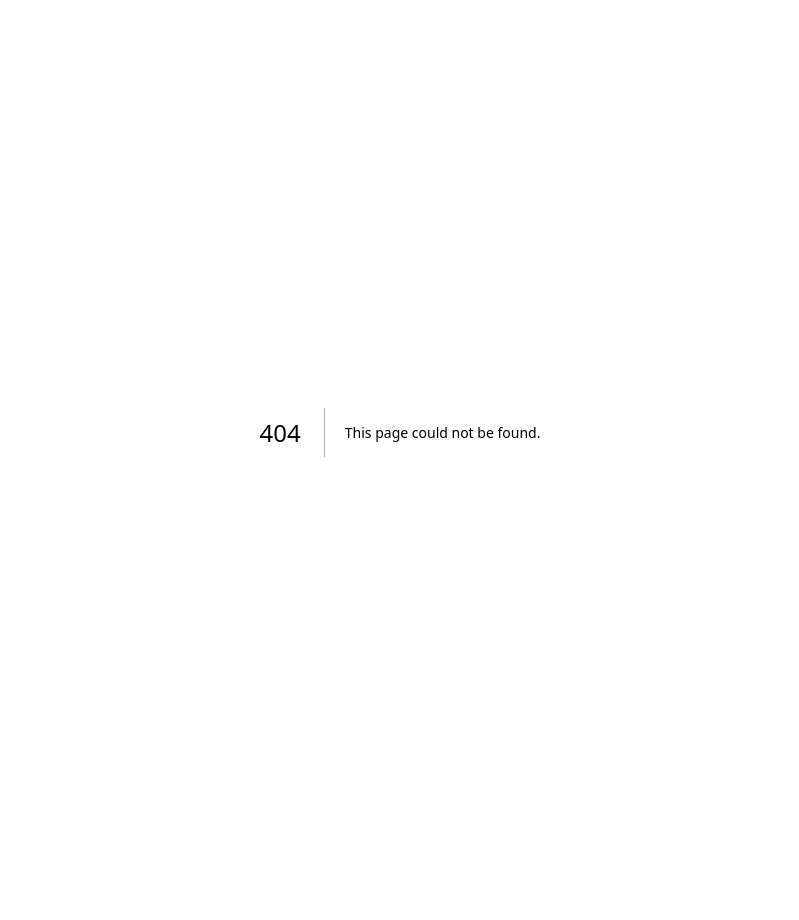
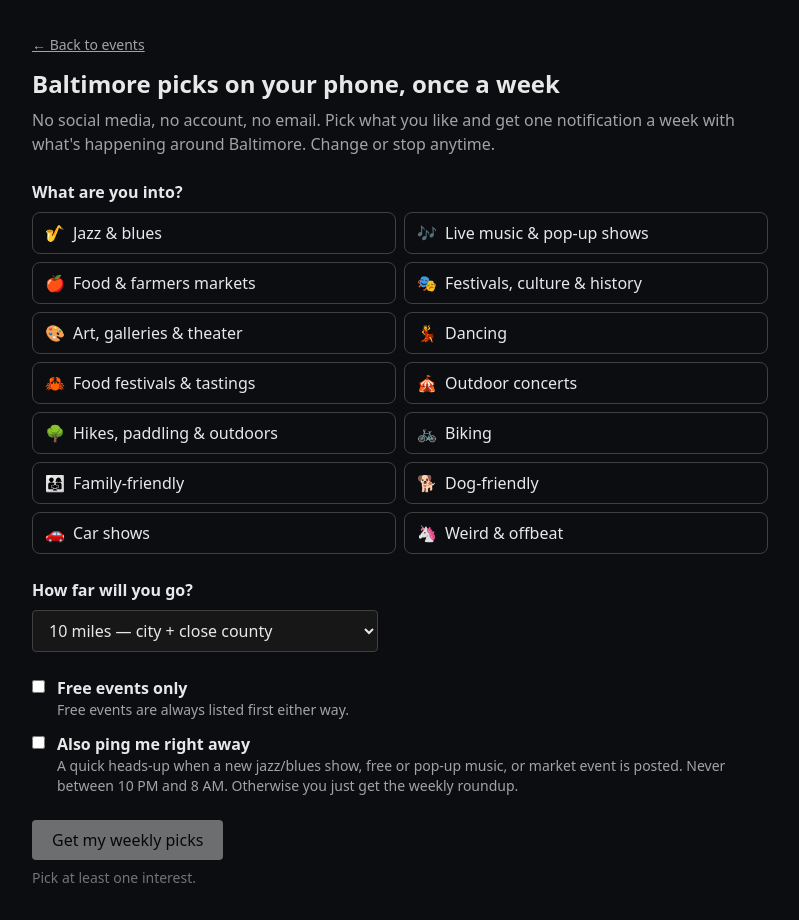
Before and after one commit to TbilKitty/BMore_Social, a Next.js app in the folder web/: page /alerts in a window 1280 px wide. Before the commit this address had no page. Shown: the top 920 px of the page, without its empty margins (240-1039 px from the left). Before the commit the page ends 864 px from the top, so only its background shows below. Built offline with nearby package versions, Linux system fonts and the light colour scheme.

Commit message:
Rename page to page.tsx

```diff
--- /dev/null
+++ b/web/app/alerts/page.tsx
@@ -0,0 +1,126 @@
+"use client";
+
+import { useState } from "react";
+import Link from "next/link";
+import AlertPrefsForm from "@/components/AlertPrefsForm";
+import { AlertPrefs, DEFAULT_PREFS } from "@/lib/alerts";
+
+const APP_STORE = "https://apps.apple.com/app/ntfy/id1625396347";
+const PLAY_STORE = "https://play.google.com/store/apps/details?id=io.heckel.ntfy";
+
+function CopyBox({ value, label }: { value: string; label: string }) {
+  const [copied, setCopied] = useState(false);
+  return (
+    <div className="flex gap-2 items-stretch my-2">
+      <code className="flex-1 bg-neutral-900 border border-neutral-700 rounded px-3 py-2 break-all text-sm">{value}</code>
+      <button
+        type="button"
+        onClick={async () => {
+          await navigator.clipboard.writeText(value);
+          setCopied(true);
+          setTimeout(() => setCopied(false), 2000);
+        }}
+        className="px-3 rounded bg-white text-black text-sm font-medium"
+        aria-label={`Copy ${label}`}
+      >
+        {copied ? "Copied" : "Copy"}
+      </button>
+    </div>
+  );
+}
+
+export default function AlertsSignup() {
+  const [prefs, setPrefs] = useState<AlertPrefs>(DEFAULT_PREFS);
+  const [honeypot, setHoneypot] = useState("");
+  const [busy, setBusy] = useState(false);
+  const [error, setError] = useState("");
+  const [done, setDone] = useState<{ topic: string; manage_url: string } | null>(null);
+
+  async function submit() {
+    setBusy(true);
+    setError("");
+    const res = await fetch("/api/alerts", {
+      method: "POST",
+      headers: { "Content-Type": "application/json" },
+      body: JSON.stringify({ ...prefs, website: honeypot }),
+    });
+    const json = await res.json().catch(() => ({}));
+    setBusy(false);
+    if (!res.ok) return setError(json.error || "Something went wrong. Please try again.");
+    setDone(json);
+    window.scrollTo(0, 0);
+  }
+
+  if (done) {
+    return (
+      <div>
+        <h1 className="text-2xl font-bold mb-4">Almost done — connect your phone</h1>
+        <ol className="space-y-6 list-decimal pl-5">
+          <li>
+            <p className="font-semibold">Install the free ntfy app</p>
+            <p className="text-sm text-neutral-400 mb-2">No account, no email, no ads. It just receives notifications.</p>
+            <div className="flex gap-3 text-sm">
+              <a className="underline" href={APP_STORE} target="_blank" rel="noreferrer">iPhone (App Store)</a>
+              <a className="underline" href={PLAY_STORE} target="_blank" rel="noreferrer">Android (Google Play)</a>
+            </div>
+          </li>
+          <li>
+            <p className="font-semibold">In ntfy, tap “+” and subscribe to this topic</p>
+            <CopyBox value={done.topic} label="topic" />
+            <p className="text-sm text-neutral-400">
+              Leave the server set to ntfy.sh. Keep this name to yourself — it's your private channel. On Android you can
+              also <a className="underline" href={`ntfy://ntfy.sh/${done.topic}`}>tap here to subscribe</a>.
+            </p>
+          </li>
+          <li>
+            <p className="font-semibold">Save your “change or stop” link</p>
+            <CopyBox value={done.manage_url} label="manage link" />
+            <p className="text-sm text-neutral-400">
+              Bookmark it. Every roundup also has a “Change or stop alerts” button, so you can always get back to it.
+            </p>
+          </li>
+        </ol>
+        <p className="mt-8 text-neutral-300">
+          A welcome message is already waiting in the app. Your first weekly roundup arrives within a day.
+        </p>
+        <Link href={done.manage_url.replace(/^https?:\/\/[^/]+/, "")} className="inline-block mt-4 underline">
+          Open your settings / send a test
+        </Link>
+      </div>
+    );
+  }
+
+  return (
+    <div>
+      <Link href="/" className="text-sm text-neutral-400 underline">← Back to events</Link>
+      <h1 className="text-2xl font-bold mt-3 mb-2">Baltimore picks on your phone, once a week</h1>
+      <p className="text-neutral-400 mb-6">
+        No social media, no account, no email. Pick what you like and get one notification a week with what's
+        happening around Baltimore. Change or stop anytime.
+      </p>
+
+      <AlertPrefsForm prefs={prefs} onChange={setPrefs} />
+
+      {/* invisible to people; bots that fill every field get rejected */}
+      <input
+        type="text" tabIndex={-1} autoComplete="off" value={honeypot}
+        onChange={(e) => setHoneypot(e.target.value)} className="hidden" aria-hidden name="website"
+      />
+
+      {error && <p className="text-red-400 mb-3" role="alert">{error}</p>}
+      <button
+        onClick={submit}
+        disabled={busy || prefs.categories.length === 0}
+        className="px-5 py-2 rounded bg-white text-black font-medium disabled:opacity-40"
+      >
+        {busy ? "Setting up…" : "Get my weekly picks"}
+      </button>
+      {prefs.categories.length === 0 && <p className="text-sm text-neutral-500 mt-2">Pick at least one interest.</p>}
+
+      <p className="text-xs text-neutral-500 mt-8">
+        What we store: your interests, distance, a random channel name, and a scrambled code from your connection used only to block spam sign-ups. No name, email or phone number.
+        Notifications are delivered by the open-source ntfy service (ntfy.sh). Unsubscribing deletes everything.
+      </p>
+    </div>
+  );
+}
```
